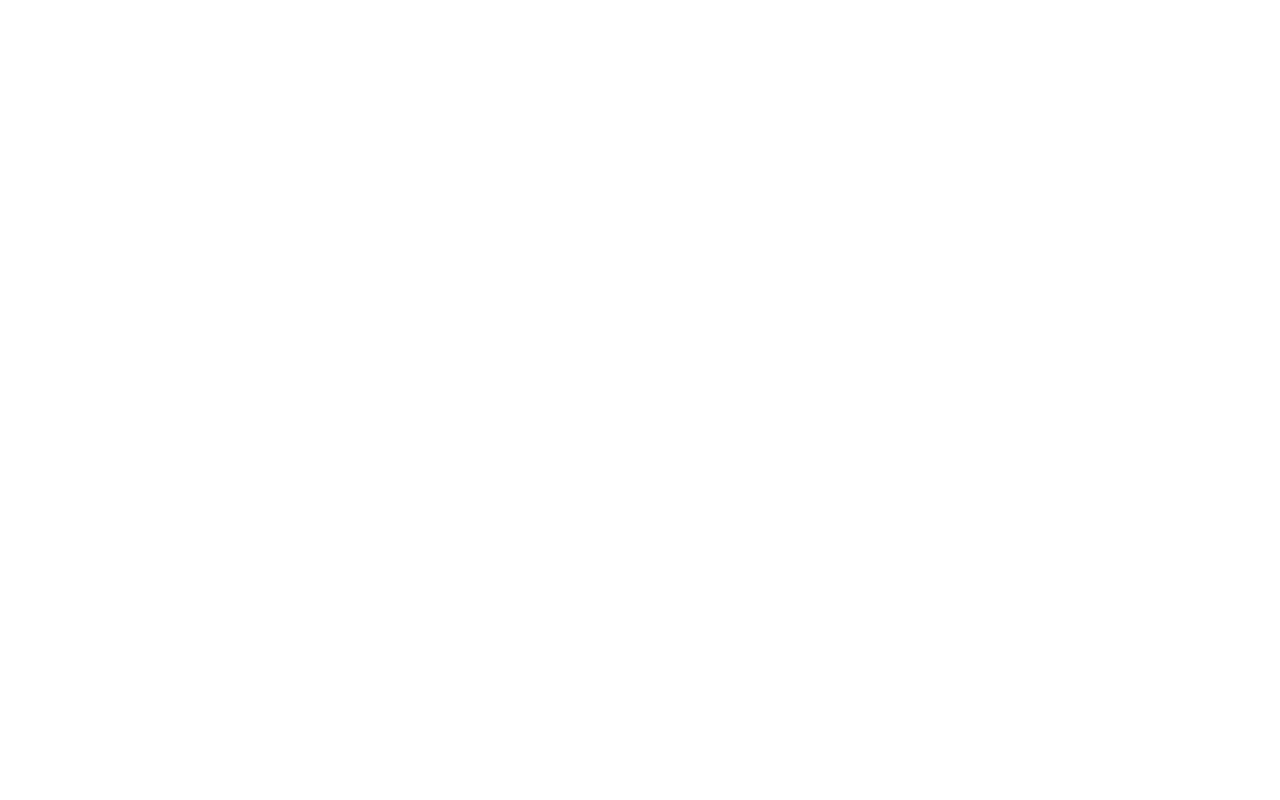
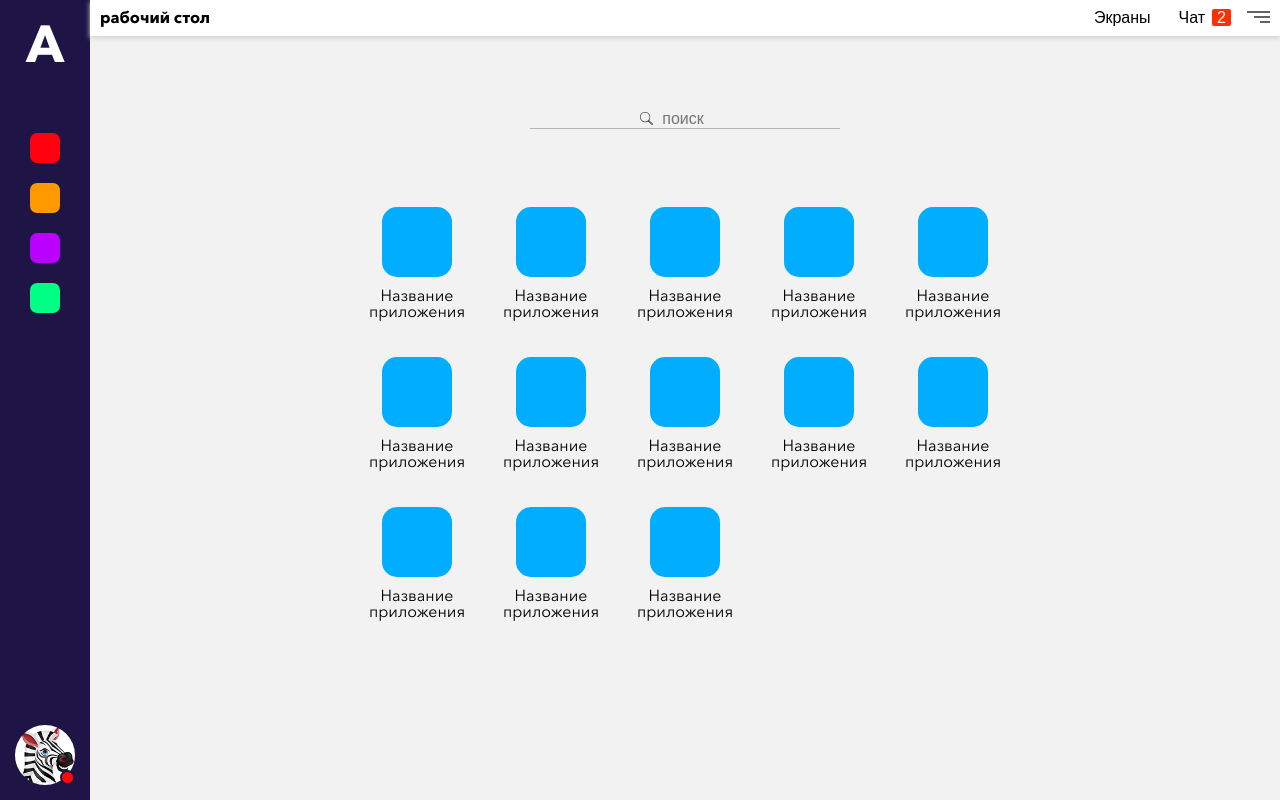
Before and after one commit to Lobochkin/TZpba, a website: page source/index.html in a window 1280 px wide. Drawn offline with Linux system fonts and the light colour scheme.

Commit message:
сделал верстку первой страницы

```diff
--- a/source/index.html
+++ b/source/index.html
@@ -8,7 +8,146 @@
     <link href="css/style.css" rel="stylesheet">
   </head>
   <body>
-
-
+    <div class="page-conteiner">
+      <aside class="layout">
+        <div class="layout__logo">
+          A
+        </div>
+        <ul class="layout__list">
+          <li>
+            <button class="layout__item layout__item--1" type="button" name="Название приложения">
+            </button>
+          </li>
+          <li>
+            <button class="layout__item layout__item--2" type="button" name="Название приложения">
+            </button>
+          </li>
+          <li>
+            <button class="layout__item layout__item--3" type="button" name="Название приложения">
+            </button>
+          </li>
+          <li>
+            <button class="layout__item layout__item--4" type="button" name="Название приложения">
+            </button>
+          </li>
+        </ul>
+        <div class="layout__user">
+          <span class="layout__online-status"></span>
+        </div>
+      </aside>
+      <div class="wrapper">
+        <header class="header">
+          <h2 class="header__title">
+            Рабочий стол
+          </h2>
+          <ul class="header__list-btn list-btn">
+            <li>
+              <button class="list-btn__display" name="display" type="button">
+                Экраны
+              </button>
+            </li>
+            <li>
+              <button class="list-btn__chat" name="chat" type="button">
+                Чат<span class="list-btn__counter">2</span>
+              </button>
+            </li>
+            <li>
+              <button class="list-btn__alert alert" name="alert" type="button">
+                <span class="alert__top"></span>
+                <span class="alert__middle"></span>
+                <span class="alert__bottom"></span>
+              </button>
+            </li>
+          </ul>
+        </header>
+        <main class="main">
+          <form class="main__form" method="post" enctype="multipart/form-data" action="#">
+            <label class="main__label">
+              <input class="main__search" name="search" type="search" placeholder="поиск">
+            </label>
+          </form>
+          <ul class="main__list list">
+            <li class="list__item">
+              <button class="list__app" type="button"></button>
+              <p class="list__name">
+                Название приложения
+              </p>
+            </li>
+            <li class="list__item">
+              <button class="list__app" type="button"></button>
+              <p class="list__name">
+                Название приложения
+              </p>
+            </li>
+            <li class="list__item">
+              <button class="list__app" type="button"></button>
+              <p class="list__name">
+                Название приложения
+              </p>
+            </li>
+            <li class="list__item">
+              <button class="list__app" type="button"></button>
+              <p class="list__name">
+                Название приложения
+              </p>
+            </li>
+            <li class="list__item">
+              <button class="list__app" type="button"></button>
+              <p class="list__name">
+                Название приложения
+              </p>
+            </li>
+            <li class="list__item">
+              <button class="list__app" type="button"></button>
+              <p class="list__name">
+                Название приложения
+              </p>
+            </li>
+            <li class="list__item">
+              <button class="list__app" type="button"></button>
+              <p class="list__name">
+                Название приложения
+              </p>
+            </li>
+            <li class="list__item">
+              <button class="list__app" type="button"></button>
+              <p class="list__name">
+                Название приложения
+              </p>
+            </li>
+            <li class="list__item">
+              <button class="list__app" type="button"></button>
+              <p class="list__name">
+                Название приложения
+              </p>
+            </li>
+            <li class="list__item">
+              <button class="list__app" type="button"></button>
+              <p class="list__name">
+                Название приложения
+              </p>
+            </li>
+            <li class="list__item">
+              <button class="list__app" type="button"></button>
+              <p class="list__name">
+                Название приложения
+              </p>
+            </li>
+            <li class="list__item">
+              <button class="list__app" type="button"></button>
+              <p class="list__name">
+                Название приложения
+              </p>
+            </li>
+            <li class="list__item">
+              <button class="list__app" type="button"></button>
+              <p class="list__name">
+                Название приложения
+              </p>
+            </li>
+          </ul>
+        </main>
+      </div>
+    </div>
   </body>
 </html>
--- /dev/null
+++ b/source/less/blocks/alert.less
@@ -0,0 +1,27 @@
+.alert {
+  display: flex;
+  flex-direction: column;
+  justify-content: center;
+  align-items: flex-end;
+  cursor: pointer;
+}
+
+.alert__top {
+  width: 23px;
+  height: 2px;
+  background-color: #626264;
+  margin-bottom: 3px;
+}
+
+.alert__middle {
+  width: 16px;
+  height: 2px;
+  background-color: #626264;
+  margin-bottom: 3px;
+}
+
+.alert__bottom {
+  width: 10px;
+  height: 2px;
+  background-color: #626264;
+}
--- /dev/null
+++ b/source/less/blocks/header.less
@@ -0,0 +1,22 @@
+.header {
+  display: flex;
+  justify-content: space-between;
+  padding: 5px 10px;
+  border-bottom: 1px;
+  background-color: #ffffff;
+  box-shadow: 0 2px 5px #d0d0d1;
+}
+
+.header__title {
+  font-size: @base-font-size;
+  font-weight: 700;
+  text-transform: lowercase;
+  margin: 0;
+}
+
+.header__list-btn {
+  display: flex;
+  margin: 0;
+  padding: 0;
+  list-style-type: none;
+}
--- /dev/null
+++ b/source/less/blocks/layout.less
@@ -0,0 +1,81 @@
+.layout {
+  display: flex;
+  flex-direction: column;
+  align-items: center;
+  padding: 15px;
+  padding-top: 5px;
+  background-color: #1e1546;
+}
+
+.layout__logo {
+  font-size: @base-font-size * 2 * @ms;
+  line-height: @base-font-size * 3 * @ms;
+  font-weight: 700;
+  color: #ffffff;
+  margin-bottom: 50px;
+}
+
+.layout__list {
+  display: flex;
+  flex-direction: column;
+  margin: 0;
+  padding: 0;
+  list-style-type: none;
+
+  & li {
+    margin-bottom: 10px;
+  }
+
+  & li:nth-last-of-type {
+    margin-bottom: 0;
+  }
+}
+
+.layout__item {
+  width: 30px;
+  height: 30px;
+  padding: 0;
+  border: 0;
+  border-radius: 7px;
+  margin-bottom: 10px;
+  cursor: pointer;
+}
+
+.layout__item--1 {
+  background-color: #ff000e;
+}
+
+.layout__item--2 {
+  background-color: #ff9900;
+}
+
+.layout__item--3 {
+  background-color: #ba00ff;
+}
+
+.layout__item--4 {
+  background-color: #00ff85;
+}
+
+.layout__user {
+  margin-top: auto;
+  display: flex;
+  justify-content: flex-end;
+  align-items: flex-end;
+  width: 60px;
+  height: 60px;
+  border-radius: 100%;
+  background-color: #a1b9c5;
+  background-image: url("../img/zebra.png");
+  background-size: 100%;
+  cursor: pointer;
+}
+
+.layout__online-status {
+  width: 15px;
+  height: 15px;
+  margin-top: auto;
+  border-radius: 100%;
+  border: 2px solid #1e1546;
+  background-color: #ff0900;
+}
--- /dev/null
+++ b/source/less/blocks/list-btn.less
@@ -0,0 +1,33 @@
+.list-btn__display {
+  border: 0;
+  padding: 0;
+  background-color: transparent;
+  font-weight: 300;
+  margin-right: 28px;
+  cursor: pointer;
+}
+
+.list-btn__chat {
+  border: 0;
+  padding: 0;
+  background-color: transparent;
+  font-weight: 300;
+  margin-right: 16px;
+  cursor: pointer;
+}
+
+.list-btn__counter {
+  margin-left: 7px;
+  padding: 0 5px;
+  color: #ffffff;
+  background-color: #ff2f00;
+  border-radius: 2px;
+}
+
+.list-btn__alert {
+  width: 23px;
+  height: 23px;
+  border: 0;
+  padding: 0;
+  background-color: transparent;
+}
--- /dev/null
+++ b/source/less/blocks/list.less
@@ -0,0 +1,27 @@
+.list {
+  display: grid;
+  grid-template-columns: repeat(5, 1fr);
+}
+
+.list__item {
+  height: 150px;
+  display: grid;
+  grid-template-rows: 70px 1fr;
+  justify-items: center;
+  grid-row-gap: 10px;
+}
+
+.list__app {
+  width: 70px;
+  height: 70px;
+  background-color: #00adff;
+  padding: 0;
+  border: 0;
+  border-radius: 15px;
+}
+
+.list__name {
+  line-height: @base-font-size;
+  margin: 0;
+  text-align: center;
+}
--- /dev/null
+++ b/source/less/blocks/main.less
@@ -0,0 +1,40 @@
+.main {
+  padding: 70px 260px 0;
+}
+
+.main__form {
+  position: relative;
+  display: flex;
+  justify-content: center;
+  margin-bottom: 75px;
+}
+
+.main__search {
+  width: 310px;
+  padding: 0;
+  margin: 0 auto;
+  border: 0;
+  border-bottom: 1px solid #b6b6b6;
+  background-color: transparent;
+  text-align: center;
+}
+
+.main__label {
+  position: relative;
+}
+
+.main__label:not(:hover)::before {
+  content: "";
+  position: absolute;
+  width: 13px;
+  height: 13px;
+  background-image: url("../img/search.svg");
+  left: 110px;
+  top: 6px;
+}
+
+.main__list {
+  margin: 0;
+  padding: 0;
+  list-style-type: none;
+}
--- /dev/null
+++ b/source/less/blocks/page-conteiner.less
@@ -0,0 +1,4 @@
+.page-conteiner {
+  display: flex;
+  height: 100vh;
+}
--- /dev/null
+++ b/source/less/blocks/wrapper.less
@@ -0,0 +1,4 @@
+.wrapper {
+  width: 100%;
+  background-color: #f2f2f3;
+}
--- a/source/less/common.less
+++ b/source/less/common.less
@@ -9,15 +9,14 @@ html {
 }
 
 body {
-  width: 1145px;
+  width: 1280px;
   margin: 0 auto;
   padding: 0;
-  font-family: "Arial", sans-serif;
-  font-size: 18px;
-  line-height: 21px;
+  font-family: "Avenir Next Cyr", "Arial", sans-serif;
+  font-size: @base-font-size;
+  line-height: @base-font-size * @ms;
   font-weight: 400;
-  color: @grey;
-  background-color: #e1f0f8;
+  color: black;
 }
 
 a {
@@ -39,7 +38,3 @@ img {
   padding: 0;
   border: 0;
 }
-
-.wrapper {
-  padding: 0 25px;
-}
--- /dev/null
+++ b/source/less/fonts.less
@@ -0,0 +1,23 @@
+@font-face {
+  font-family: "Avenir Next Cyr";
+  src: url("../fonts/AvenirNextCyr-Bold.woff") format("woff");
+  font-weight: 700;
+  font-style: normal;
+  font-display: swap;
+}
+
+@font-face {
+  font-family: "Avenir Next Cyr";
+  src: url("../fonts/AvenirNextCyr-Regular.woff") format("woff");
+  font-weight: 400;
+  font-style: normal;
+  font-display: swap;
+}
+
+@font-face {
+  font-family: "Avenir Next Cyr";
+  src: url("../fonts/AvenirNextCyr-Light.woff") format("woff");
+  font-weight: 300;
+  font-style: normal;
+  font-display: swap;
+}
--- a/source/less/style.less
+++ b/source/less/style.less
@@ -1,5 +1,14 @@
-//@import 'blocks/form.less';
+//@import 'blocks/list.less';
 @import 'normalize.less';
 @import 'variables.less';
+@import 'fonts.less';
 @import 'mixins.less';
 @import 'common.less';
+@import 'blocks/page-conteiner.less';
+@import 'blocks/layout.less';
+@import 'blocks/header.less';
+@import 'blocks/wrapper.less';
+@import 'blocks/list-btn.less';
+@import 'blocks/alert.less';
+@import 'blocks/main.less';
+@import 'blocks/list.less';
--- a/source/less/variables.less
+++ b/source/less/variables.less
@@ -1 +1,2 @@
-@orange: #f36240;
+@ms: 1.618;
+@base-font-size: 16px;
```
Also changed, not shown: source/css/style.css, source/fonts/AvenirNextCyr-Bold.woff (added), source/fonts/AvenirNextCyr-Light.woff (added), source/fonts/AvenirNextCyr-Regular.woff (added), source/img/search.svg (added), source/img/zebra.png (added), 1 other file.
